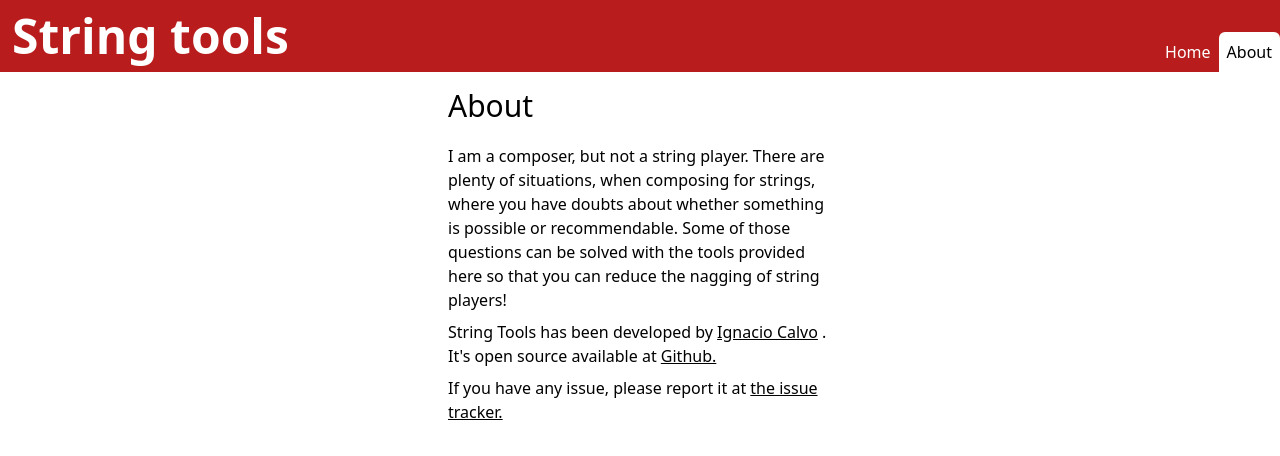
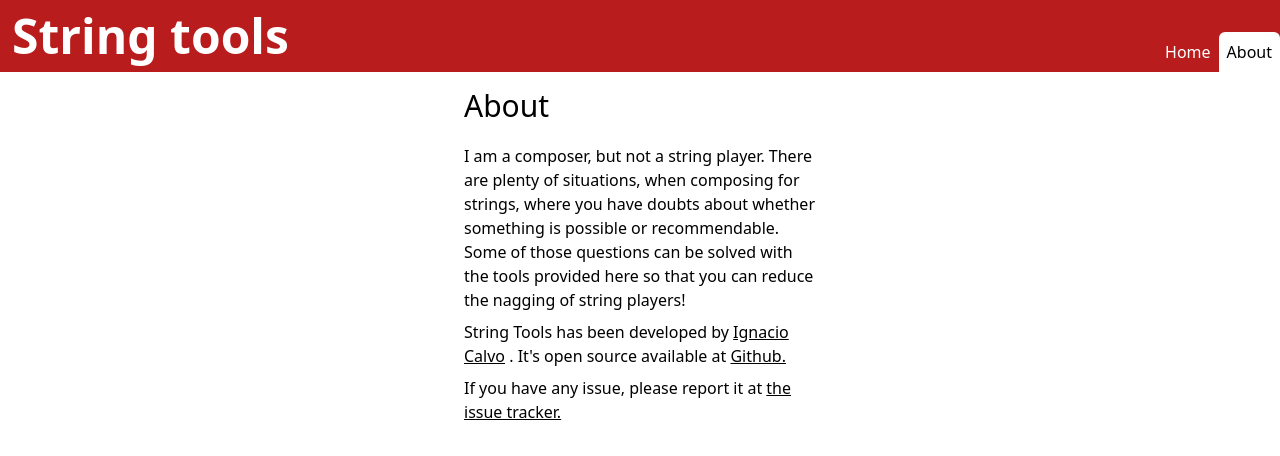
Before and after one commit to icalvo/StringTools, a Vue app in the folder website/: page /about in a window 1280 px wide. Shown: the top 456 px of the page. Built offline with nearby package versions, Linux system fonts and the light colour scheme.

Commit message:
Transferred all padding config to views

```diff
--- a/website/src/AboutView.vue
+++ b/website/src/AboutView.vue
@@ -1,5 +1,5 @@
 <template>
-  <div class="about pt-4 w-96 mx-auto">
+  <div class="about pt-4 px-4 w-96 mx-auto">
     <h1 class="view-title">About</h1>
     <p class="paragraph">
       I am a composer, but not a string player. There are plenty of situations, when composing for
--- a/website/src/App.vue
+++ b/website/src/App.vue
@@ -16,7 +16,7 @@ import { RouterLink, RouterView } from 'vue-router'
       </div>
     </header>
 
-    <main class="flex-auto px-4">
+    <main class="flex-auto">
       <RouterView />
     </main>
   </div>
--- a/website/src/HomeView.vue
+++ b/website/src/HomeView.vue
@@ -1,5 +1,5 @@
 <template>
-  <div class="pt-4">
+  <div class="pt-4 px-4">
     <p class="paragraph">Welcome to the String Tools page!</p>
     <p class="paragraph">Please click on a tool in the navigation to learn how to use it.</p>
   </div>
--- a/website/src/StringStopsView.vue
+++ b/website/src/StringStopsView.vue
@@ -35,9 +35,9 @@ watch([instrument, stops, parsedNotes, validateNoGaps, validatePossibleStretch,
 </script>
 
 <template>
-  <div class="flex flex-col h-full">
+  <div class="flex flex-col h-full pl-4">
     <div class="flex-auto basis-96 flex flex-row overflow-hidden">
-      <div class="flex-initial basis-1/2 p-4 text-wrap overflow-y-auto border-r-2 border-gray-300">
+      <div class="flex-initial basis-1/2 p-4 text-wrap overflow-y-auto">
         <h2 class="view-title">String Stops</h2>
         <div>
           <div class="flex flex-row flex-wrap">
@@ -78,7 +78,7 @@ id="validatePossibleStretch" v-model="validatePossibleStretch"
       </div>
       <div class="flex-auto">
         <StopsDiagram
-            class="max-h-full mx-auto"
+            class="max-h-full mx-auto border-l-2 border-l-gray-300 border-b-2 border-b-gray-300"
             :instrument-index="selectedInstrument"
         />
       </div>
```
